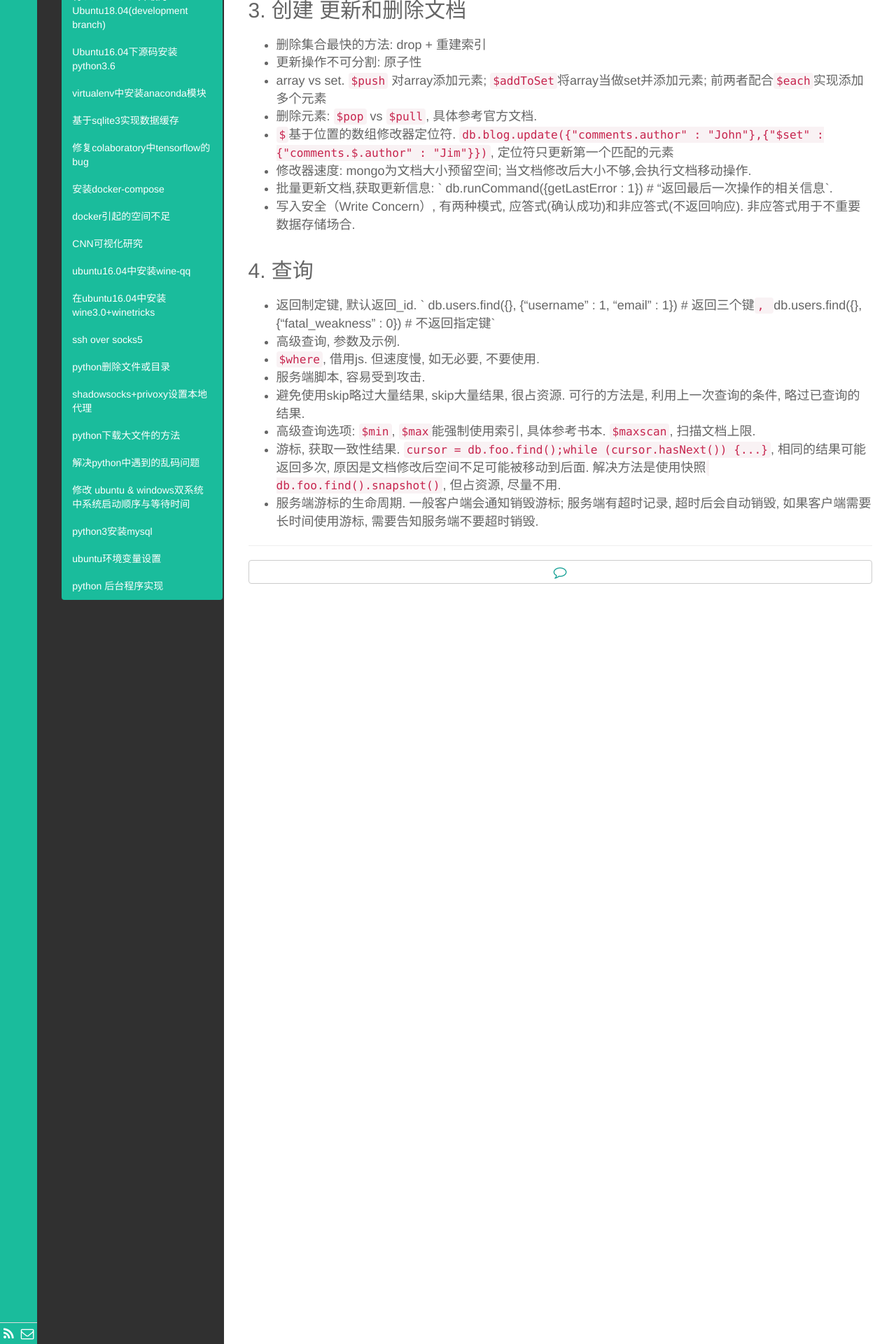
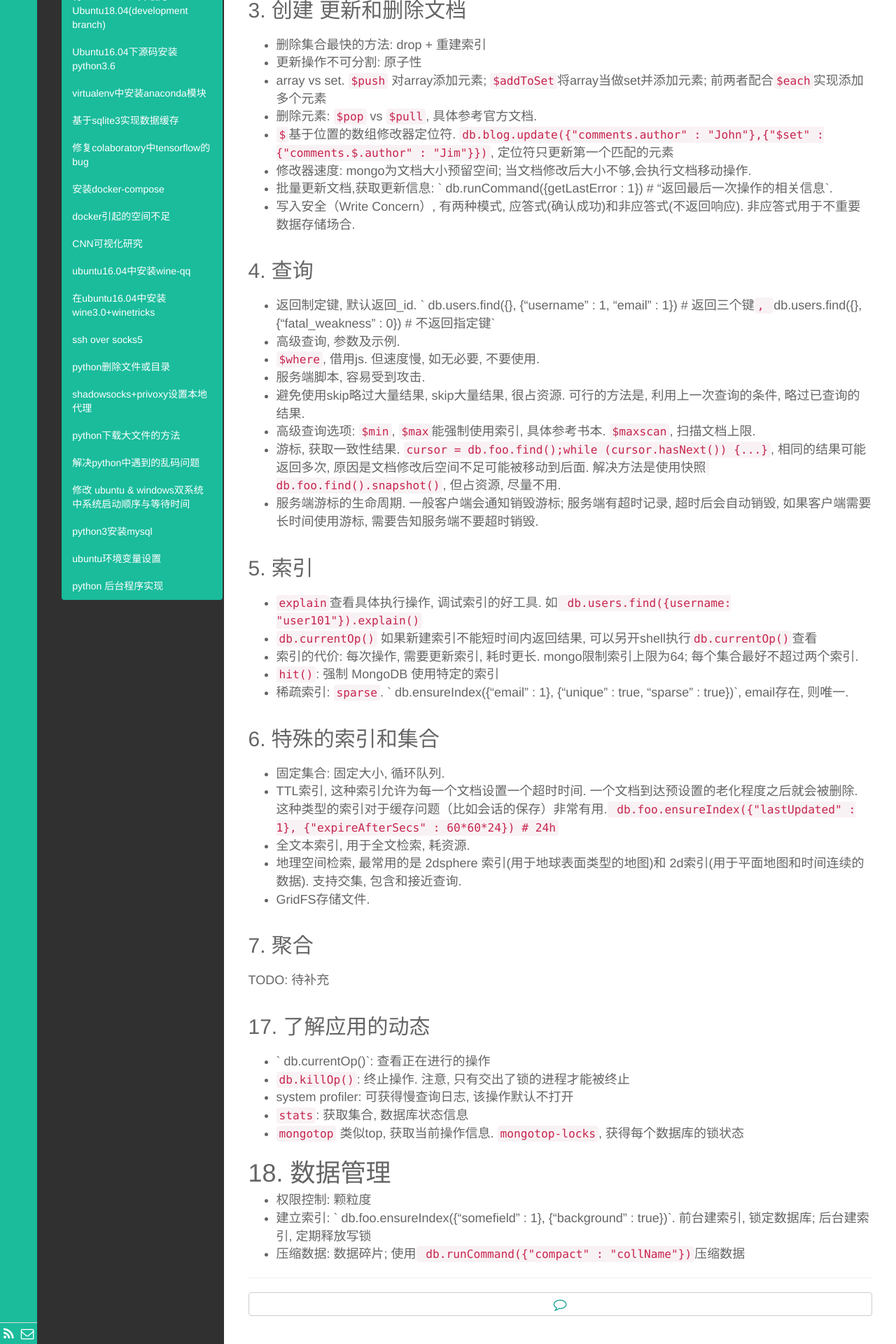
Before and after one commit to fengrk/frkhit.github.io, a Jekyll site: the page built from _posts/blog/2019-03-24-mongodb_the_definitive_guide_note.md, in a window 1280 px wide. Shown: the part 690-2610 px from the top of the page at 70% size. Built offline with Jekyll 4.4.1, drawn with Linux system fonts in a browser that asks for light colours; Markdown is read by kramdown in place of the engine named in the settings.

Commit message:
update mongo learning note

```diff
--- a/_posts/blog/2019-03-24-mongodb_the_definitive_guide_note.md
+++ b/_posts/blog/2019-03-24-mongodb_the_definitive_guide_note.md
@@ -43,3 +43,33 @@ description:
 - 高级查询选项: `$min`, `$max`能强制使用索引, 具体参考书本. `$maxscan`, 扫描文档上限.
 - 游标, 获取一致性结果. `cursor = db.foo.find();while (cursor.hasNext()) {...}`, 相同的结果可能返回多次, 原因是文档修改后空间不足可能被移动到后面. 解决方法是使用快照` db.foo.find().snapshot()`, 但占资源, 尽量不用.
 - 服务端游标的生命周期. 一般客户端会通知销毁游标; 服务端有超时记录, 超时后会自动销毁, 如果客户端需要长时间使用游标, 需要告知服务端不要超时销毁.
+
+## 5. 索引
+- `explain`查看具体执行操作, 调试索引的好工具. 如` db.users.find({username: "user101"}).explain()`
+- `db.currentOp()` 如果新建索引不能短时间内返回结果, 可以另开shell执行`db.currentOp()`查看
+- 索引的代价: 每次操作, 需要更新索引, 耗时更长. mongo限制索引上限为64; 每个集合最好不超过两个索引.
+- `hit()`: 强制 MongoDB 使用特定的索引
+- 稀疏索引: `sparse`. ` db.ensureIndex({"email" : 1}, {"unique" : true, "sparse" : true})`, email存在, 则唯一.
+
+## 6. 特殊的索引和集合
+- 固定集合: 固定大小, 循环队列.
+- TTL索引, 这种索引允许为每一个文档设置一个超时时间. 一个文档到达预设置的老化程度之后就会被删除. 这种类型的索引对于缓存问题（比如会话的保存）非常有用.` db.foo.ensureIndex({"lastUpdated" : 1}, {"expireAfterSecs" : 60*60*24}) # 24h`
+- 全文本索引, 用于全文检索, 耗资源.
+- 地理空间检索, 最常用的是 2dsphere 索引(用于地球表面类型的地图)和 2d索引(用于平面地图和时间连续的数据). 支持交集, 包含和接近查询.
+- GridFS存储文件.
+
+## 7. 聚合
+TODO: 待补充
+
+
+## 17. 了解应用的动态
+- ` db.currentOp()`: 查看正在进行的操作
+- `db.killOp()`: 终止操作. 注意, 只有交出了锁的进程才能被终止
+- system profiler: 可获得慢查询日志, 该操作默认不打开
+- `stats`: 获取集合, 数据库状态信息
+- `mongotop` 类似top, 获取当前操作信息. `mongotop-locks`, 获得每个数据库的锁状态
+
+# 18. 数据管理
+- 权限控制: 颗粒度
+- 建立索引: ` db.foo.ensureIndex({"somefield" : 1}, {"background" : true})`. 前台建索引, 锁定数据库; 后台建索引, 定期释放写锁
+- 压缩数据: 数据碎片; 使用` db.runCommand({"compact" : "collName"})`压缩数据
```
